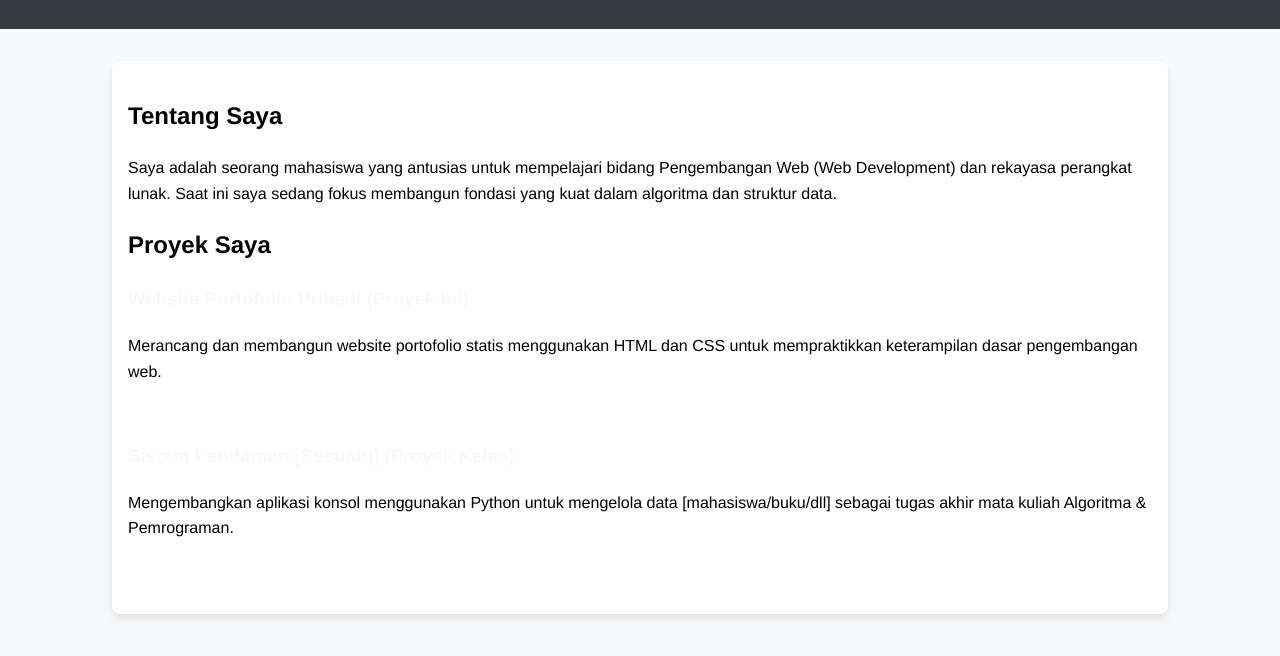
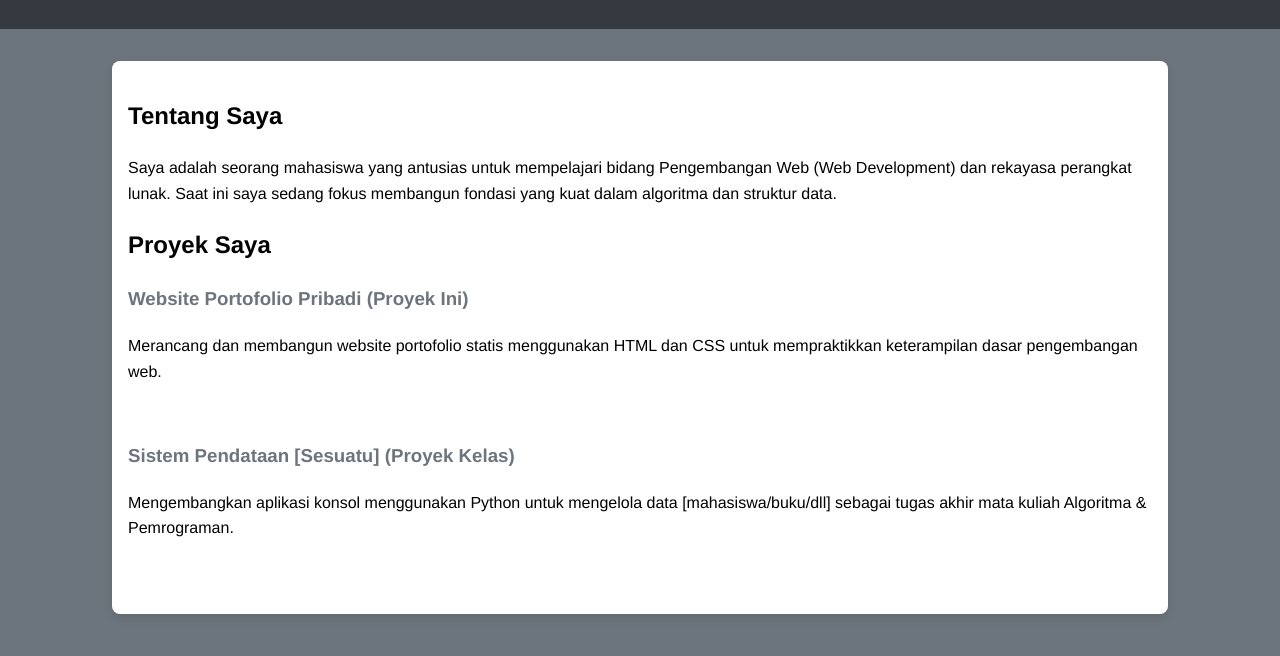
Before and after one commit to AtayaFiqriRisqullah/portofolio, a plain HTML site: page index.html in a window 1280 px wide. Shown: the part 112-768 px from the top of the page. Drawn offline with Linux system fonts and the light colour scheme.

Commit message:
Update background color in style.css
Changed the background color of the body and project headings.

```diff
--- a/style.css
+++ b/style.css
@@ -1,7 +1,7 @@
 body {
     font-family: Helvetica;
     line-height: 1.6;
-    background-color: #f8f9fa;
+    background-color: #6c757d;
     margin: 0;
     padding: 0;
 }
@@ -38,5 +38,5 @@ header p {
 }
 
 .project h3 {
-    color: #f8f9fa;
+    color: #6c757d;
 }
```
